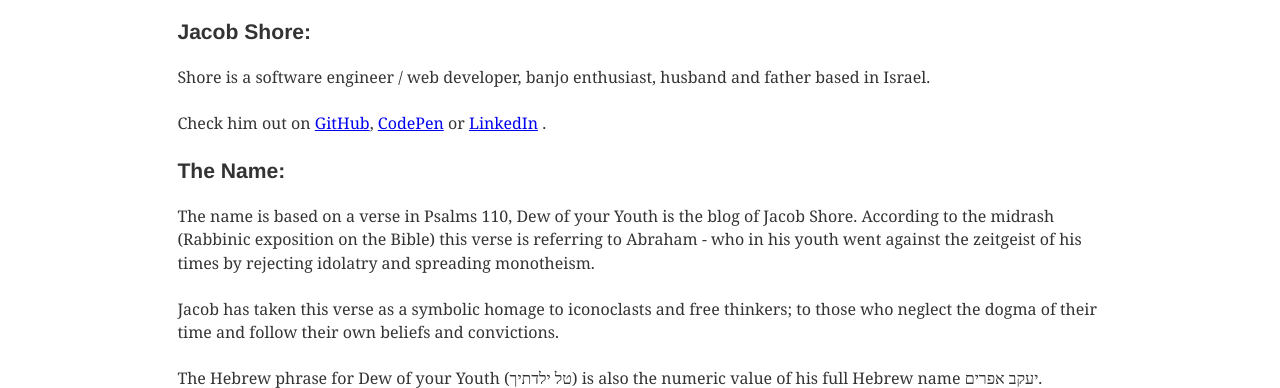
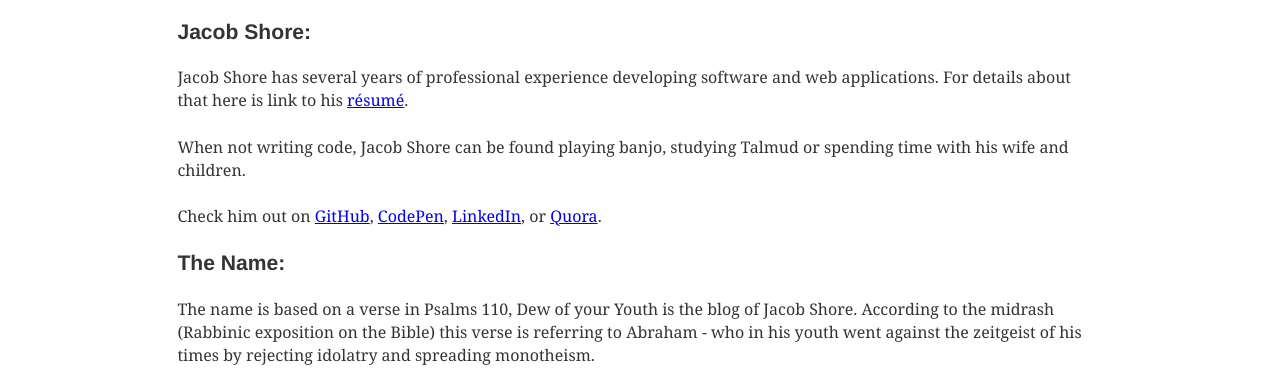
Before and after one commit to DewofyourYouth/new-doyy-gatsby, a Gatsby site: page /about in a window 1280 px wide. Shown: the part 413-801 px from the top of the page. Built offline with nearby package versions, Linux system fonts and the light colour scheme; Gatsby itself is replaced by a stand-in of ours; some packages are replaced by stand-ins of ours; a web font is replaced by a local one; what typography-theme-kirkham would draw is missing.

Commit message:
changes to about

```diff
--- a/src/pages/about.js
+++ b/src/pages/about.js
@@ -13,17 +13,26 @@ const About = () => {
         </section>
         <h3>Jacob Shore:</h3>
         <p>
-          Shore is a software engineer / web developer, banjo enthusiast,
-          husband and father based in Israel.
+          Jacob Shore has several years of professional experience developing
+          software and web applications. For details about that here is link to
+          his{" "}
+          <a href="https://docs.google.com/document/d/1I1YLPS_V85wbj0otMA2Qx71YymOohAnUiPrfA9rzedY/edit?usp=sharing">
+            résumé
+          </a>
+          .
+        </p>
+        <p>
+          When not writing code, Jacob Shore can be found playing banjo,
+          studying Talmud or spending time with his wife and children.
         </p>
         <p>
           Check him out on{" "}
           <a href="https://github.com/DewofyourYouth">GitHub</a>,{" "}
-          <a href="https://codepen.io/JacobShore/">CodePen</a> or{" "}
+          <a href="https://codepen.io/JacobShore/">CodePen</a>,{" "}
           <a href="https://www.linkedin.com/in/jacob-shore-2986b315/">
             LinkedIn
-          </a>{" "}
-          .
+          </a>
+          , or <a href="https://www.quora.com/profile/Jacob-Shore-1">Quora</a>.
         </p>
         <h3>The Name:</h3>
         <p>
```
